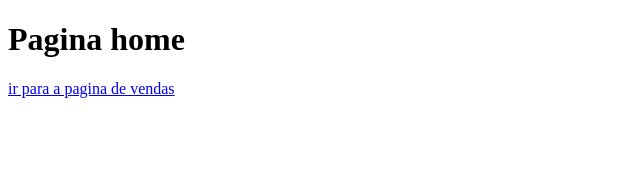
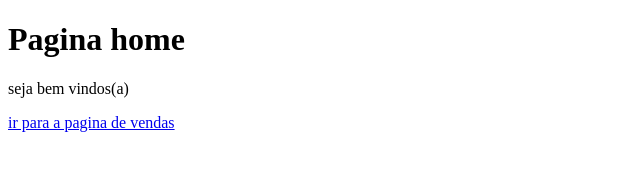
Before and after one commit to deVEdsoncabral/aulagit, a plain HTML site: page index.html in a window 1280 px wide. Shown: the whole page, without its empty margins (0-640 px from the left). Drawn offline with Linux system fonts and the light colour scheme.

Commit message:
atualizaaçao do

```diff
--- a/index.html
+++ b/index.html
@@ -7,6 +7,7 @@
 </head>
 <body>
         <h1>Pagina home</h1>
+        <p>seja bem vindos(a)</p>
         <a href="vendas.html">ir para a pagina de vendas</a>
 </body>
 </html>
```
Also changed, not shown: vendas.html (+2 -1 lines).
